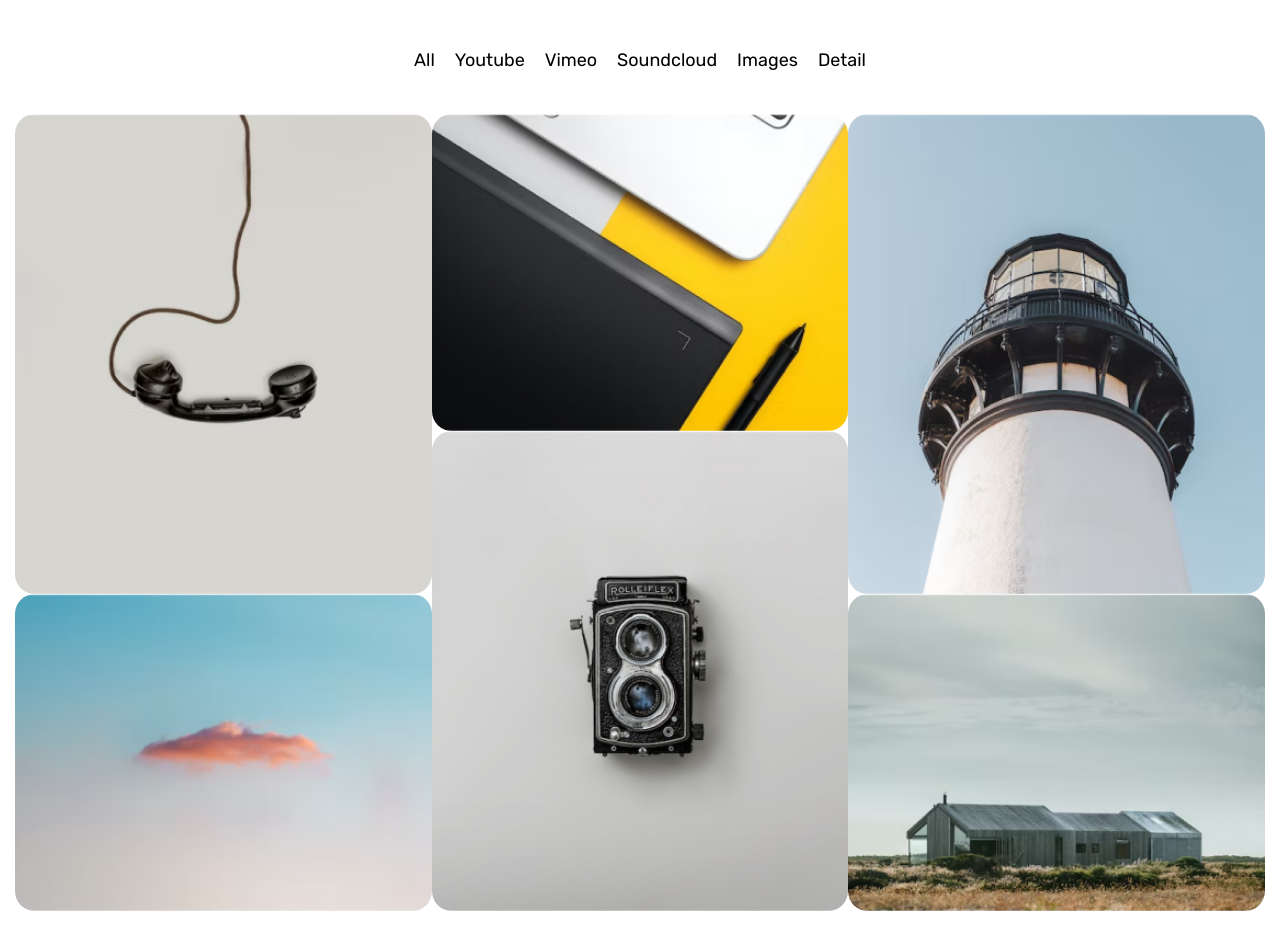
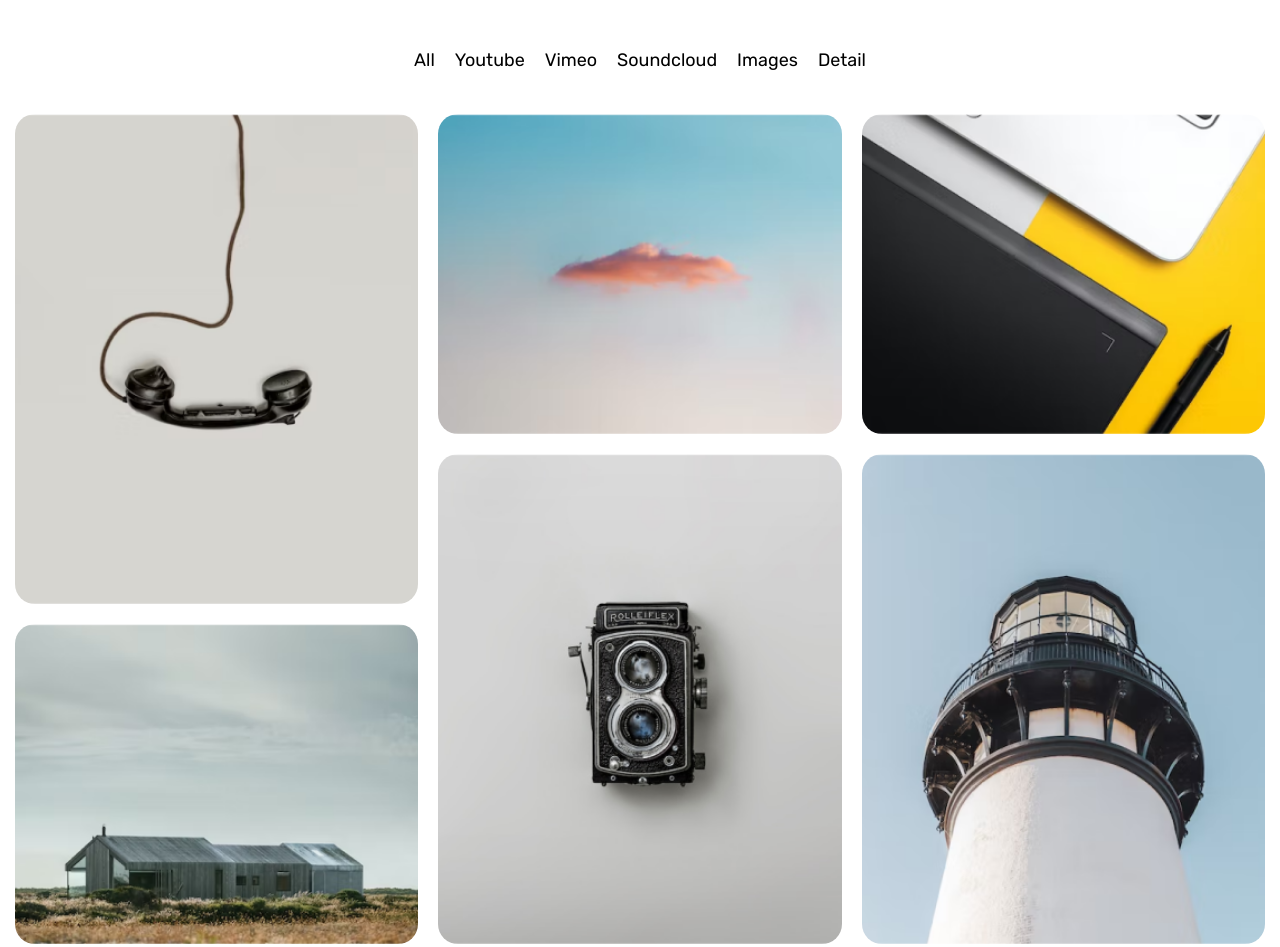
Before and after one commit to ola1180/axo-me_website, a plain HTML site: page index.html in a window 1280 px wide. Shown: the part 2400-3347 px from the top of the page. Drawn offline with Linux system fonts and the light colour scheme.

Commit message:
changed portfolio gallery

```diff
--- a/assets/sass/sections/_portfolio.scss
+++ b/assets/sass/sections/_portfolio.scss
@@ -23,96 +23,37 @@
     }
 
     .gallery-grid {
-        display: grid;
-        grid-template-columns: repeat(3, calc(100/3));
-        grid-template-rows: repeat(3, calc(100/3));
 
 
-        @include forTablet {
-            grid-template-columns: repeat(2, 50%);
-            grid-template-rows: repeat(8, 12.5%);
-        }
-
+        .gallery-container {
+            max-width: 1330px;
+            display: grid;
+            gap: 20px;
+            grid-template-columns: repeat(auto-fit, minmax(150px, 1fr));
+            grid-auto-rows: 150px;
+            grid-auto-flow: dense;
 
 
             .img-item {
+                grid-row: span 2;
+                grid-column: span 2;
+                border-radius: 20px;
                 overflow: hidden;
-            border-radius: 20px;
 
+                &.v-strech {
+                    grid-row: span 3;
+                    grid-column: span 2;
+                }
 
                 img {
                     width: 100%;
                     height: 100%;
+                    object-fit: cover;
                     transition: $mainTransition;
-                display: block;
-                object-fit: cover;
 
                     &:hover {
                         scale: 1.1;
                     }
-            }
-
-            &.item-1 {
-                grid-row: 1/3;
-                grid-column: 1/2;
-
-                @include forTablet {
-                    grid-row: 1/4;
-                    grid-column: 1/2;
-                }
-
-            }
-
-            &.item-2 {
-                grid-row: 3/4;
-                grid-column: 1/2;
-
-                @include forTablet {
-                    grid-row: 6/8;
-                    grid-column: 2/3;
-
-                }
-            }
-
-            &.item-3 {
-                grid-row: 1/2;
-                grid-column: 2/3;
-
-                @include forTablet {
-
-                    grid-row: 1/3;
-                    grid-column: 2/3;
-                }
-            }
-
-            &.item-4 {
-                grid-row: 2/4;
-                grid-column: 2/3;
-
-                @include forTablet {
-                    grid-row: 4/7;
-                    grid-column: 1/2;
-                }
-            }
-
-            &.item-5 {
-                grid-row: 1/3;
-                grid-column: 3/4;
-
-
-                @include forTablet {
-                    grid-row: 3/6;
-                    grid-column: 2/3;
-                }
-            }
-
-            &.item-6 {
-                grid-row: 3/4;
-                grid-column: 3/4;
-
-                @include forTablet {
-                    grid-row: 7/9;
-                    grid-column: 1/2;
                 }
             }
 
--- a/index.html
+++ b/index.html
@@ -154,13 +154,14 @@
                 <li><a href="">Detail</a></li>
             </ul>
             <div class="gallery-grid">
-                <div class="img-item item-1"><img src="assets/img/portfolio/1.png" alt=""></div>
-                <div class="img-item item-2"><img src="assets/img/portfolio/4.png" alt=""></div>
-                <div class="img-item item-3"> <img src="assets/img/portfolio/2.png" alt=""></div>
-                <div class="img-item item-4"><img src="assets/img/portfolio/5.png" alt=""></div>
-                <div class="img-item item-5"><img src="assets/img/portfolio/3.png" alt=""></div>
-                <div class="img-item item-6"> <img src="assets/img/portfolio/6.png" alt=""></div>
-
+                <div class="gallery-container">
+                    <div class="img-item  v-strech"><img src="assets/img/portfolio/1.png" alt=""></div>
+                    <div class="img-item"><img src="assets/img/portfolio/4.png" alt=""></div>
+                    <div class="img-item"> <img src="assets/img/portfolio/2.png" alt=""></div>
+                    <div class="img-item v-strech"><img src="assets/img/portfolio/5.png" alt=""></div>
+                    <div class="img-item v-strech"><img src="assets/img/portfolio/3.png" alt=""></div>
+                    <div class="img-item "> <img src="assets/img/portfolio/6.png" alt=""></div>
+                </div>
             </div>
         </div>
     </section>
```
Also changed, not shown: assets/css/main.css. Lines whose indentation alone changed are shown as unchanged.
